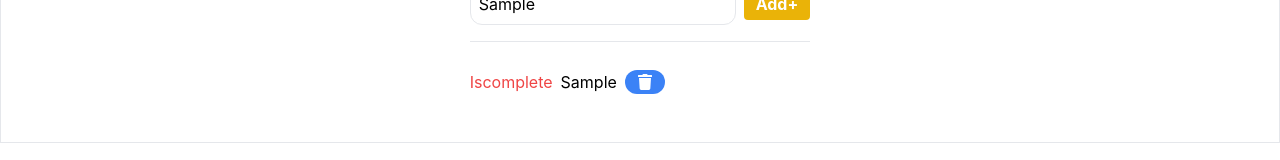
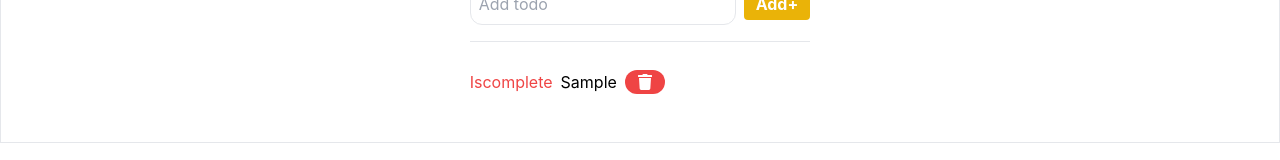
Before and after one commit to kennzuki/todo-react, a React (Create React App) app: page / in a window 1280 px wide. Both pictures are taken after typing "Sample" into the empty fields and a click on the button "Add+". Shown: the part 150-310 px from the top of the page. Built offline with nearby package versions, Linux system fonts and the light colour scheme.

Commit message:
clear input ref and added props for todo items

```diff
--- a/src/components/Todo.jsx
+++ b/src/components/Todo.jsx
@@ -4,6 +4,7 @@ import { useState, useRef } from 'react';
 const Todo = () => {
   const [todos, setTodos] = useState([]);
   const inputRef = useRef();
+  // add
   const add = () => {
     const inputText = inputRef.current.value.trim();
     console.log(inputText);
@@ -13,7 +14,9 @@ const Todo = () => {
       isCompleted: false,
     };
     setTodos((prev) => [...prev, newTodos]);
+    inputRef.current.value=''
   };
+  // delete
 
   return (
     <div className=''>
@@ -34,7 +37,7 @@ const Todo = () => {
       {/* todo list */}
       <section className=''>
         {todos.map((items, index) => {
-          return <TodoItems key={index} text={items.text} />;
+          return <TodoItems key={index} text={items.text} id={items.id} isCompleted={items.isCompleted} />;
         })}
       </section>
     </div>
--- a/src/components/TodoItems.jsx
+++ b/src/components/TodoItems.jsx
@@ -1,14 +1,14 @@
 import React from 'react';
 import { FaTrash } from 'react-icons/fa';
 
-export default function TodoItems({ text }) {
+export default function TodoItems({ text,id,isCompleted }) {
   return (
     <div className="flex gap-2 mt-7 border-teal-300">
       <button className='text-red-500'>
         Iscomplete
       </button>
       <p className=''>{text}</p>
-      <span className='bg-blue-500 rounded-xl py-1 px-3 text-white font-bold'>
+      <span className='bg-red-500 rounded-xl py-1 px-3 text-white font-bold'>
       <FaTrash />
       </span>
     </div>
```
